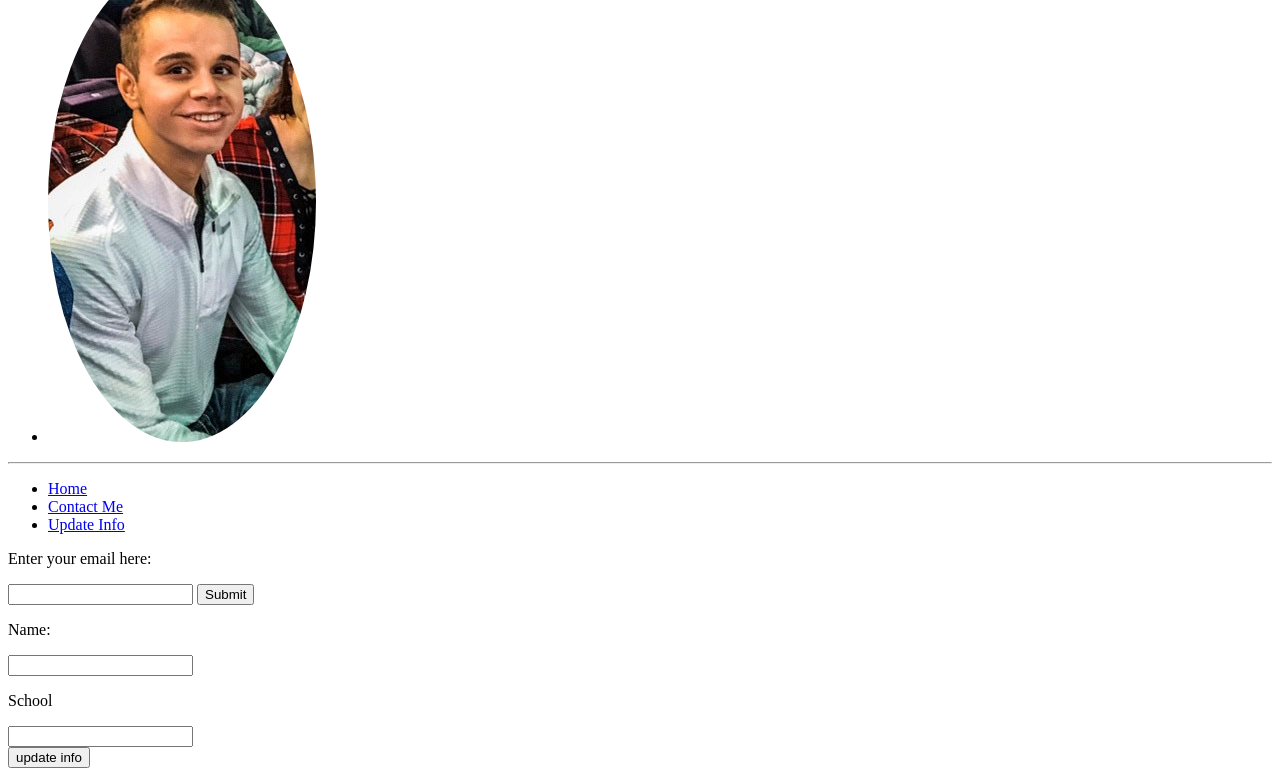
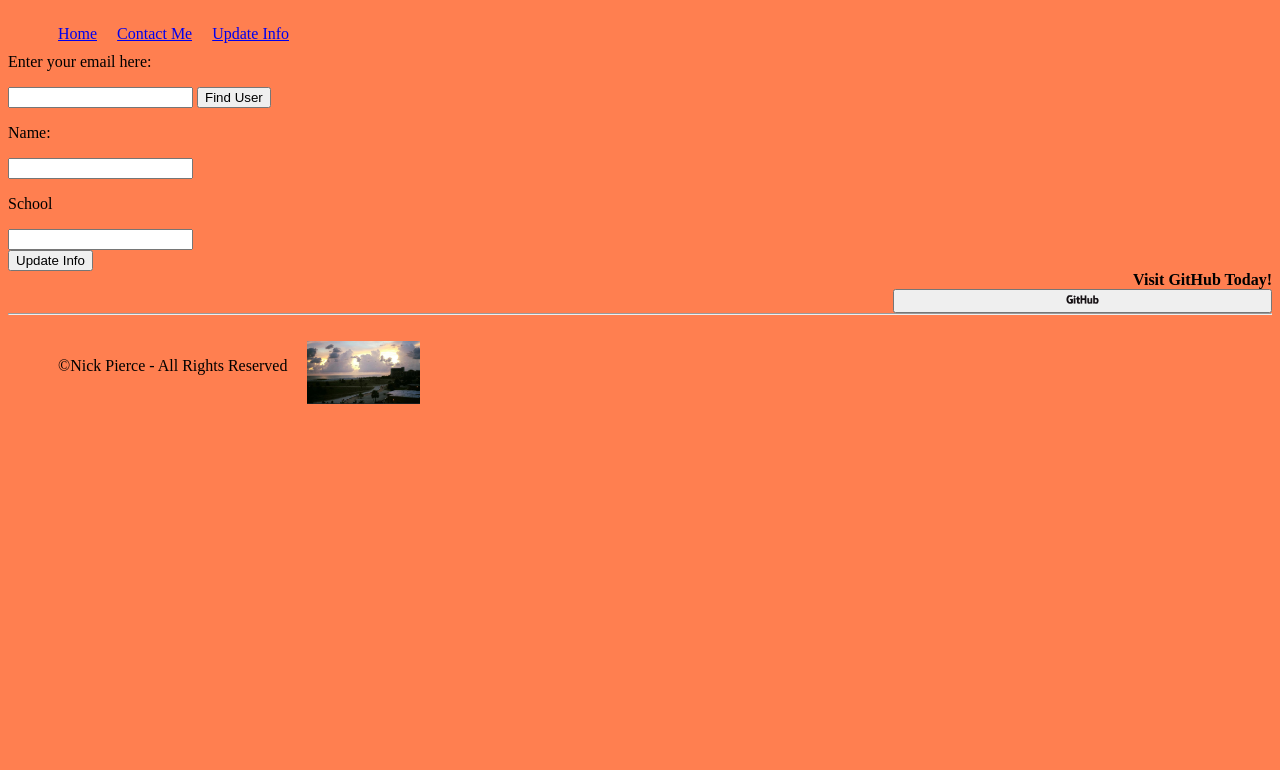
Before and after one commit to NicholasPierce1/p2-styled-site, a plain HTML site: page rechanged_contact.html in a window 1280 px wide. Shown: the part 119-889 px from the top of the page. After the commit the page ends 800 px from the top, so only its background shows below. Drawn offline with Linux system fonts and the light colour scheme.

Commit message:
styles added to all pages

```diff
--- a/rechanged_contact.html
+++ b/rechanged_contact.html
@@ -3,13 +3,13 @@
 <head>
     <title>Nick's Website</title>
     <meta charset="utf-8">
-
+    <link rel="stylesheet" href="styles.css" text="style/css">
 </head>
-<body>
+<body id="abbreviateViewPort">
     <header>
         <ul class="inlineLayout">
             <li><h1>About Me</h1></li>
-            <li><img src="images/headshot_profile.jpg" style="border-radius: 50%"></li>
+            <li><img src="images/headshot_profile.jpg" style="border-radius: 50%" height="10%" width="10%"></li>
         </ul>
         <hr>
     </header>
@@ -31,7 +31,7 @@
                     <input type="email" name="email">
 
                     <!-- submit button to hide after success reload/user query -->
-                    <input type="submit" value"find user">
+                    <input type="submit" value="Find User">
                 </form>
 
             </section>
@@ -50,7 +50,7 @@
                     <input type="text" name="name">
                     <br>
 
-                    <input type="submit" value="update info">
+                    <input type="submit" value="Update Info">
 
                 </form>
 
@@ -58,20 +58,21 @@
 
         </article>
 
-        <!-- holds the button for github home -->
+       <!-- holds the button for github home -->
         <aside>
 
-            <p>Visit GitHub Today!</p>
+            <p class="floatRight bold">Visit GitHub Today!</p>
             <!-- input with nested img coupled with javascript to redirect to github.com -->
-            <input type="image" src="images/GitHub_Logo.png" onclick="location.href='https://github.com';" style="width: 20%; height: 10%">
+            <button class="floatRight clear"><input type="image" src="images/GitHub_Logo.png" onclick="location.href='https://github.com';" style="width: 10%; height: 10%"></button>
 
         </aside>
 
     </main>
     <footer>
-        <ul class="inlineLayout">
-            <li><p>&copy;Nick Pierce - All Rights Reserved</p></li>
-            <li><img src="images/background_photo.jpg"></li>
+        <hr>
+        <ul>
+            <li class="inlineLayout footer"><p>&copy;Nick Pierce - All Rights Reserved</p></li>
+            <li class="inlineLayout footer"><img src="images/background_photo.jpg" height="15%" width="15%"></li>
         </ul>
     </footer>
 </body>
--- a/styles.css
+++ b/styles.css
@@ -0,0 +1,55 @@
+
+aside button{
+    width: 30%;
+}
+
+footer{
+    clear: both;
+}
+
+.floatRight{
+    float: right;
+    margin: 0;
+}
+
+.bold{
+    font-weight: bold;
+}
+
+.clear{
+    clear: right;
+}
+
+#abbreviateViewPort{
+    background-color: coral;
+}
+
+#tableLayout{
+    background-color: firebrick;
+}
+
+ul{
+    list-style-type: none;
+}
+
+li a, ul li{
+    display: block;
+    float: left;
+    overflow: hidden;
+}
+
+ul li{
+    padding: 10px;
+}
+
+ul{
+    display: block;
+}
+
+nav, hr, article {
+    clear: both;
+}
+
+.footer{
+    display: inline;
+}
```
Also changed, not shown: contact.html (+9 -8 lines), index.html (+10 -9 lines).
